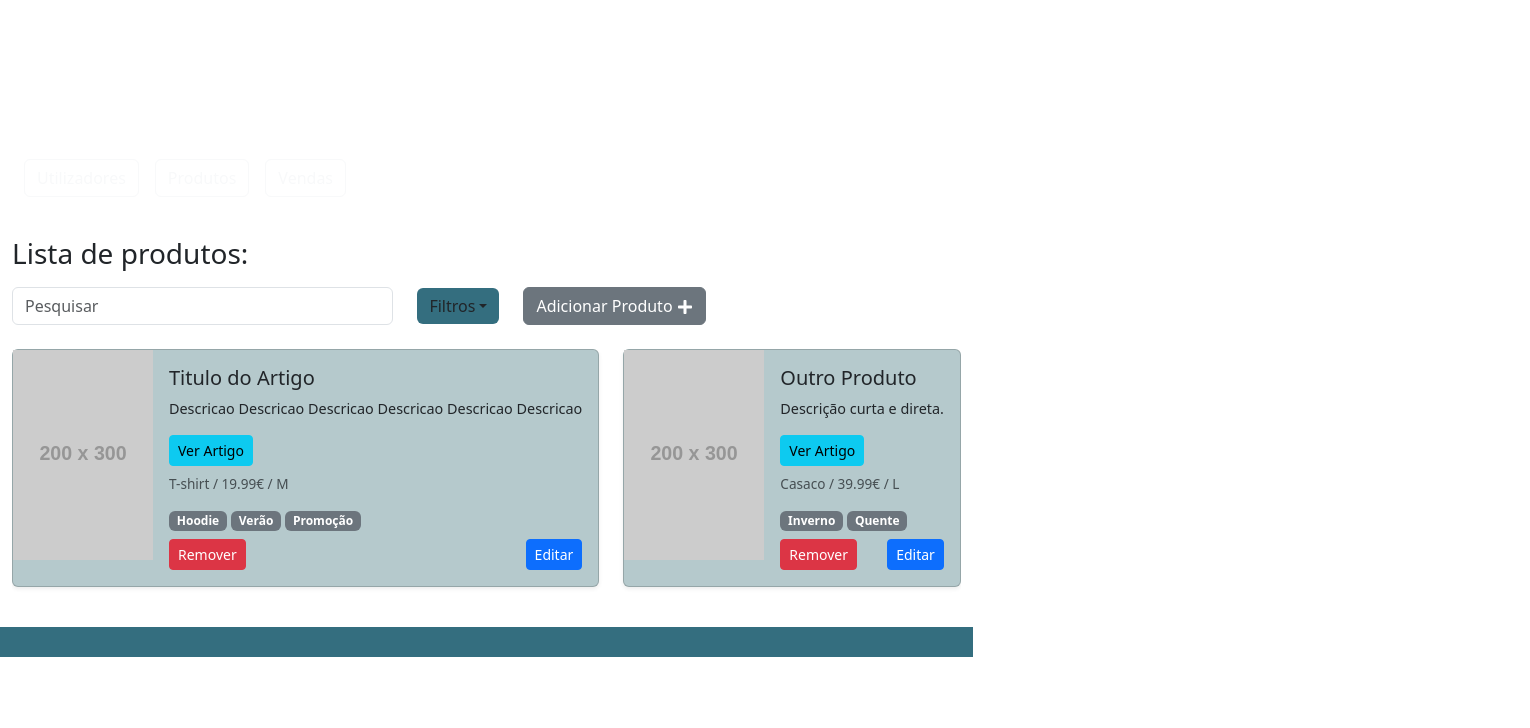
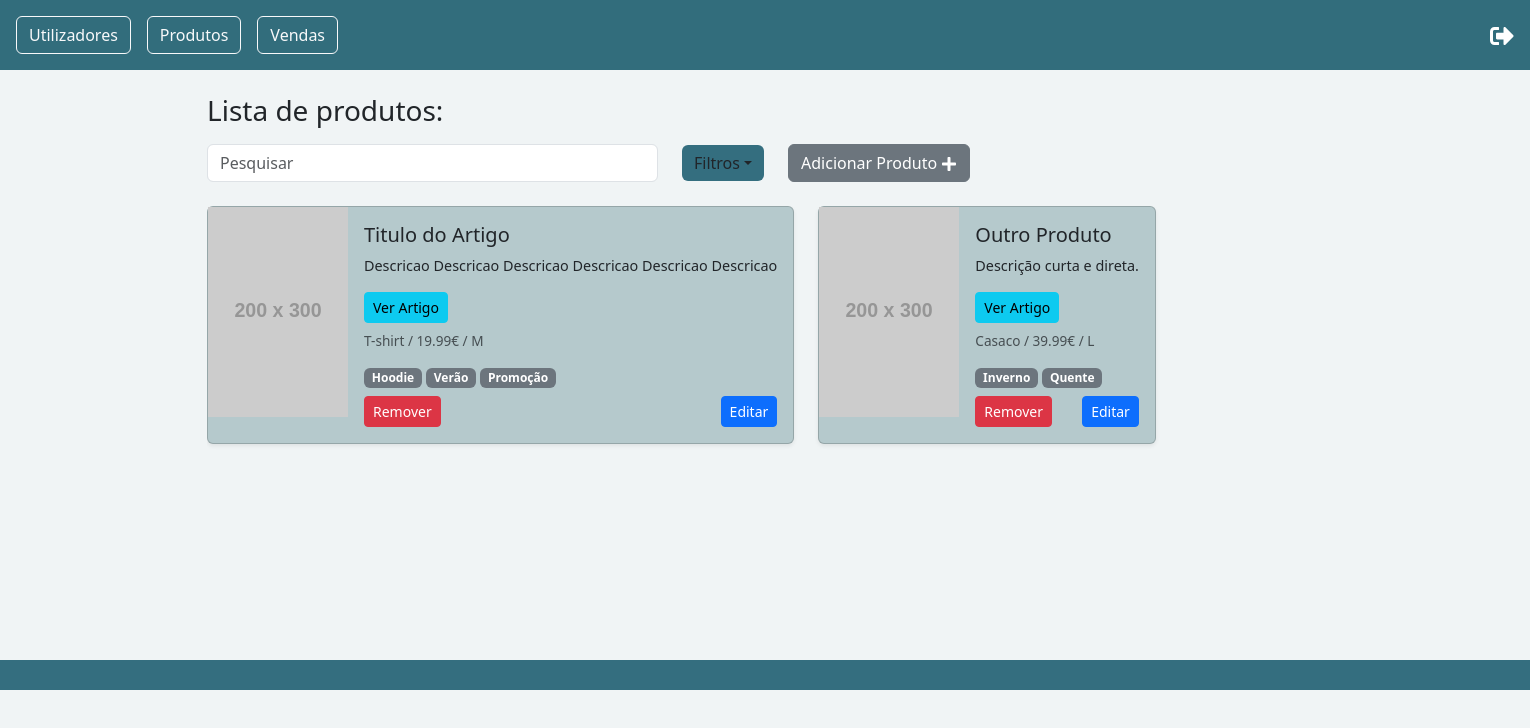
Before and after one commit to AlphaBetaGammaOmega3/AI2_2025, a React (Vite) app in the folder frontend/: page /listProducts in a window 1280 px wide. Shown: the top 728 px of the page, 1530 px wide, since content can reach past the window. Built offline with nearby package versions, Linux system fonts and the light colour scheme.

Commit message:
layouts das páginas compostos, conexões feitas
feitas as conexões da navbar do utilizador e do admin, ns se tem mais para fazer (é capaz de ter)

```diff
--- a/frontend/src/views/Admin/EditProduct.jsx
+++ b/frontend/src/views/Admin/EditProduct.jsx
@@ -46,18 +46,21 @@ const ProdutoEditar = () => {
   };
 
   return (
-    <>
+    <div style={{ minHeight: "100vh", backgroundColor: "#f0f4f5", minWidth: "1530px" }}>
       {/* Header */}
-      <header className="bg-teal-700 text-white py-3 px-4 d-flex justify-content-between align-items-center">
+      <div
+        className="d-flex justify-content-between align-items-center p-3"
+        style={{ backgroundColor: "#326d7c", color: "white" }}
+      >
         <div className="d-flex gap-3">
-          <Link to="/admin/users" className="btn btn-outline-light">Utilizadores</Link>
-          <Link to="/admin/products" className="btn btn-outline-light">Produtos</Link>
-          <Link to="/admin/sales" className="btn btn-outline-light">Vendas</Link>
+          <Button variant="outline-light">Utilizadores</Button>
+          <Button variant="outline-light">Produtos</Button>
+          <Button variant="outline-light">Vendas</Button>
         </div>
-        <Link to="/login" className="text-white fs-4">
-          <FaSignOutAlt />
+        <Link to="/login" className="ms-3 text-white">
+          <FaSignOutAlt size={24} style={{ cursor: "pointer" }} />
         </Link>
-      </header>
+      </div>
 
       <Container className="my-4">
         <h3 className="mb-4">Editar Produto:</h3>
@@ -145,7 +148,7 @@ const ProdutoEditar = () => {
       </Container>
 
       <footer style={{ backgroundColor: "#346E7F", height: "30px" }} />
-    </>
+    </div>
   );
 };
 
--- a/frontend/src/views/Admin/HomeAdmin.jsx
+++ b/frontend/src/views/Admin/HomeAdmin.jsx
@@ -1,6 +1,8 @@
 import React from "react";
 import { Button, Card } from "react-bootstrap";
 import { FaUserCircle, FaSignOutAlt } from "react-icons/fa";
+import { Link } from "react-router-dom";
+
 
 const AdminDashboard = () => {
   const users = Array(6).fill({
@@ -9,7 +11,7 @@ const AdminDashboard = () => {
   });
 
   return (
-    <div style={{ minHeight: "100vh", backgroundColor: "#f0f4f5", minWidth:"1530px"}}>
+    <div style={{ minHeight: "100vh", backgroundColor: "#f0f4f5", minWidth: "1530px" }}>
       {/* Header */}
       <div
         className="d-flex justify-content-between align-items-center p-3"
@@ -17,10 +19,16 @@ const AdminDashboard = () => {
       >
         <div className="d-flex gap-3">
           <Button variant="outline-light">Utilizadores</Button>
-          <Button variant="outline-light">Produtos</Button>
-          <Button variant="outline-light">Vendas</Button>
+          <Link to="/listProducts">
+            <Button variant="outline-light">Produtos</Button>
+          </Link>
+          <Link to="/soldProducts">
+            <Button variant="outline-light">Vendas</Button>
+          </Link>
         </div>
-        <FaSignOutAlt size={24} />
+        <Link to="/login" className="ms-3 text-white">
+          <FaSignOutAlt size={24} style={{ cursor: "pointer" }} />
+        </Link>
       </div>
 
       {/* Body */}
--- a/frontend/src/views/Admin/ProductList.jsx
+++ b/frontend/src/views/Admin/ProductList.jsx
@@ -29,18 +29,25 @@ const produtosFake = [
 
 const ProdutoAdmin = () => {
   return (
-    <>
+    <div style={{ minHeight: "100vh", backgroundColor: "#f0f4f5", minWidth: "1530px" }}>
       {/* Header */}
-      <header className="bg-teal-700 text-white py-3 px-4 d-flex justify-content-between align-items-center">
+      <div
+        className="d-flex justify-content-between align-items-center p-3"
+        style={{ backgroundColor: "#326d7c", color: "white" }}
+      >
         <div className="d-flex gap-3">
-          <Link to="/admin/users" className="btn btn-outline-light">Utilizadores</Link>
-          <Link to="/admin/products" className="btn btn-outline-light">Produtos</Link>
-          <Link to="/admin/sales" className="btn btn-outline-light">Vendas</Link>
+          <Link to="/homeAdmin">
+            <Button variant="outline-light">Utilizadores</Button>
+          </Link>
+          <Button variant="outline-light">Produtos</Button>
+          <Link to="/soldProducts">
+            <Button variant="outline-light">Vendas</Button>
+          </Link>
         </div>
-        <Link to="/login" className="text-white fs-4">
-          <FaSignOutAlt />
+        <Link to="/login" className="ms-3 text-white">
+          <FaSignOutAlt size={24} style={{ cursor: "pointer" }} />
         </Link>
-      </header>
+      </div>
 
       {/* Conteúdo principal */}
       <Container className="my-4">
@@ -103,8 +110,8 @@ const ProdutoAdmin = () => {
       </Container>
 
       {/* Footer */}
-      <footer style={{ backgroundColor: "#346E7F", height: "30px" }} />
-    </>
+      <footer style={{ backgroundColor: "#346E7F", height: "30px", marginTop: "200px" }} />
+    </div>
   );
 };
 
--- a/frontend/src/views/Admin/soldProducts.jsx
+++ b/frontend/src/views/Admin/soldProducts.jsx
@@ -37,18 +37,25 @@ const VendasAdmin = () => {
   };
 
   return (
-    <>
+    <div style={{ minHeight: "100vh", backgroundColor: "#f0f4f5", minWidth:"1530px"}}>
       {/* Header */}
-      <header className="bg-teal-700 text-white py-3 px-4 d-flex justify-content-between align-items-center">
+      <div
+        className="d-flex justify-content-between align-items-center p-3"
+        style={{ backgroundColor: "#326d7c", color: "white" }}
+      >
         <div className="d-flex gap-3">
-          <Link to="/admin/users" className="btn btn-outline-light">Utilizadores</Link>
-          <Link to="/admin/products" className="btn btn-outline-light">Produtos</Link>
-          <Link to="/admin/sales" className="btn btn-outline-light">Vendas</Link>
+          <Link to="/homeAdmin">
+            <Button variant="outline-light">Utilizadores</Button>
+          </Link>
+          <Link to="/listProducts">
+            <Button variant="outline-light">Produtos</Button>
+          </Link>
+          <Button variant="outline-light">Vendas</Button>
         </div>
-        <Link to="/login" className="text-white fs-4">
-          <FaSignOutAlt />
+        <Link to="/login" className="ms-3 text-white">
+          <FaSignOutAlt size={24} style={{ cursor: "pointer" }} />
         </Link>
-      </header>
+      </div>
 
       <Container className="my-4">
         <h3 className="mb-4">Lista de Vendas:</h3>
@@ -92,8 +99,8 @@ const VendasAdmin = () => {
       </Container>
 
       {/* Footer */}
-      <footer style={{ backgroundColor: "#346E7F", height: "30px" }} />
-    </>
+      <footer style={{ backgroundColor: "#346E7F", height: "30px", marginTop: "200px"}} />
+    </div>
   );
 };
 
--- a/frontend/src/views/Auth/CreateAccount.jsx
+++ b/frontend/src/views/Auth/CreateAccount.jsx
@@ -35,8 +35,8 @@ function Register() {
   };
 
   return (
-    <div className="min-vh-100 d-flex flex-column">
-      <header className="bg-teal text-white py-3 px-4">
+    <div style={{ minHeight: "100vh", backgroundColor: "#f0f4f5", minWidth:"1530px"}}>
+      <header className="bg-teal text-black py-3 px-4">
         <h2>Criar Conta</h2>
       </header>
 
--- a/frontend/src/views/Auth/Login.jsx
+++ b/frontend/src/views/Auth/Login.jsx
@@ -34,8 +34,8 @@ function Login() {
   };
 
   return (
-    <div className="min-vh-100 d-flex flex-column">
-      <header className="bg-teal text-white py-3 px-4">
+    <div style={{ minHeight: "100vh", backgroundColor: "#f0f4f5", minWidth:"1530px"}}>
+      <header className="bg-teal text-black py-3 px-4">
         <h2>Login</h2>
       </header>
 
--- a/frontend/src/views/Cliente/Cart.jsx
+++ b/frontend/src/views/Cliente/Cart.jsx
@@ -34,9 +34,9 @@ const Cart = () => {
   };
 
   return (
-    <div>
+    <div style={{ minHeight: "100vh", backgroundColor: "#f0f4f5", minWidth:"1530px"}}>
       <Header />
-      <div className="container my-4">
+      <div className="container-fluid my-4">
         <div className="row">
           {/* Produtos no carrinho */}
           <div className="col-md-6">
```
